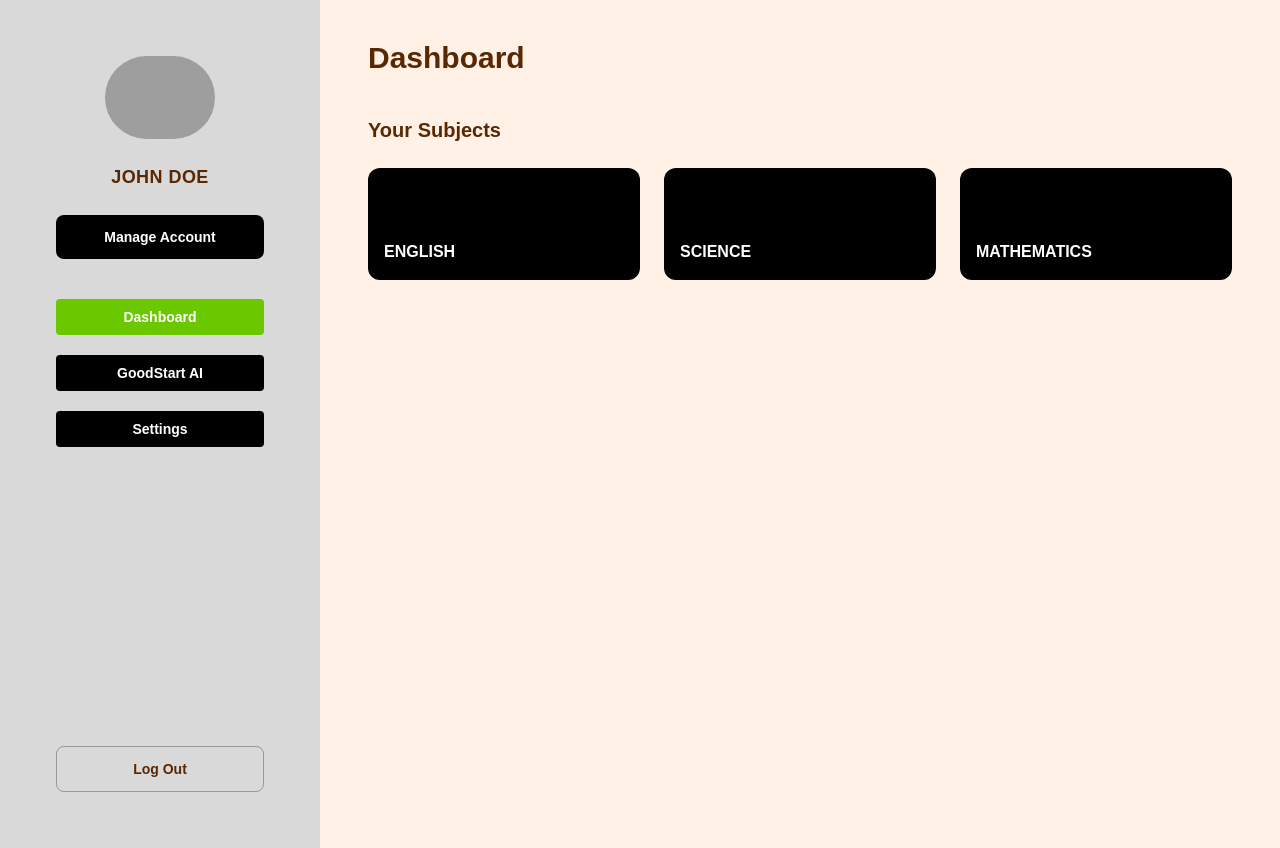
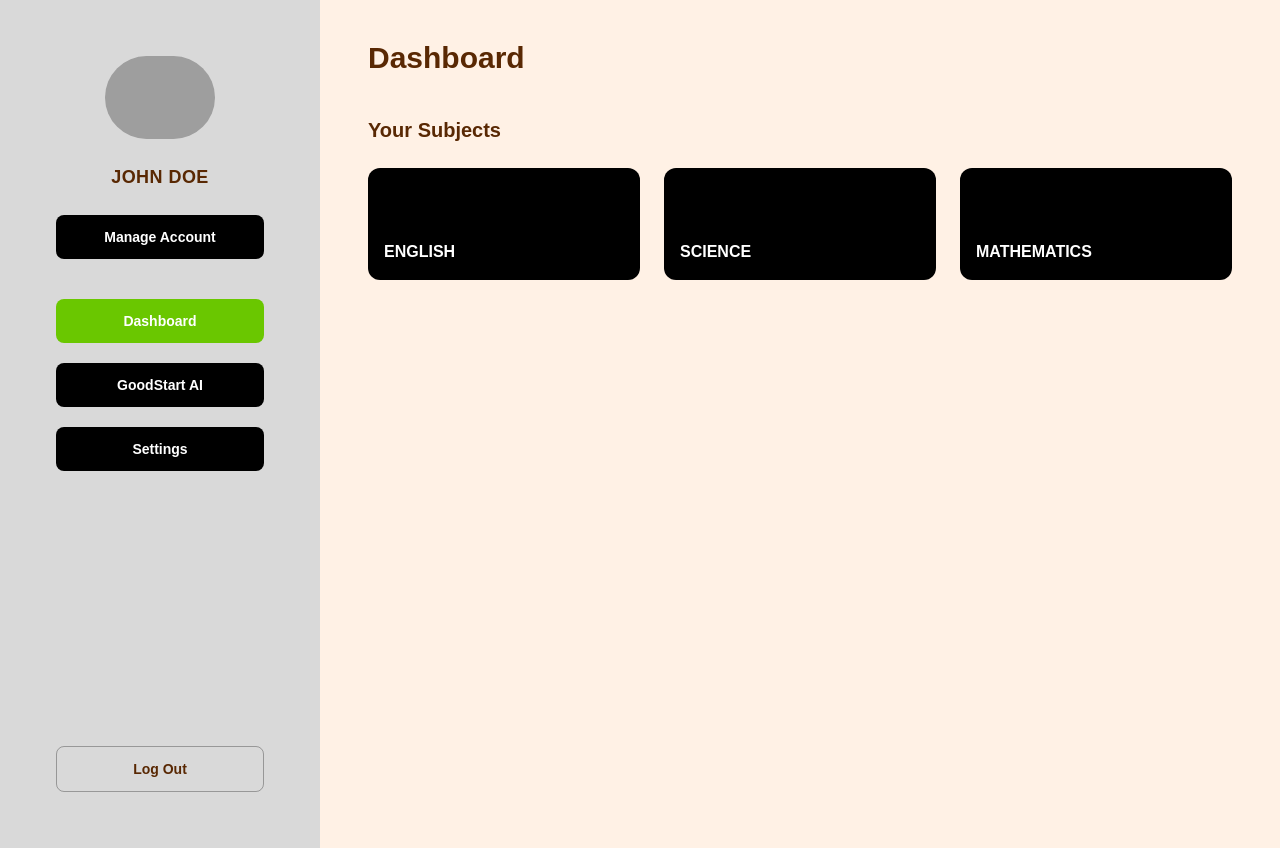
Before and after one commit to loganpinel06/Safari-Smart, a Next.js app in the folder next-app/: page /dashboard in a window 1280 px wide. Built offline with nearby package versions, Linux system fonts and the light colour scheme; grey boxes are pictures that could not be loaded.

Commit message:
made sidebar cards larger

```diff
--- a/next-app/components/SidebarNavItem.tsx
+++ b/next-app/components/SidebarNavItem.tsx
@@ -1,31 +1,27 @@
-import Link from "next/link";
-
 type SidebarNavItemProps = {
   label: string;
   active?: boolean;
-  href?: string;
+  onClick?: () => void;
 };
 
 export default function SidebarNavItem({
   label,
   active = false,
-  href,
+  onClick,
 }: SidebarNavItemProps) {
-  const className = [
-    "block w-full py-2 text-sm font-semibold rounded text-center",
-    active ? "bg-[#6AC700] text-white" : "bg-black text-white hover:opacity-90",
-  ].join(" ");
+  const base =
+    "w-full py-3 text-sm font-semibold rounded-lg transition";
 
-  if (href) {
-    return (
-      <Link href={href} className={className}>
-        {label}
-      </Link>
-    );
-  }
+  const activeCls = "bg-[#6AC700] text-white";
+  const inactiveCls =
+    "bg-black text-white hover:opacity-90";
 
   return (
-    <button type="button" className={className}>
+    <button
+      type="button"
+      className={`${base} ${active ? activeCls : inactiveCls}`}
+      onClick={onClick}
+    >
       {label}
     </button>
   );
```
